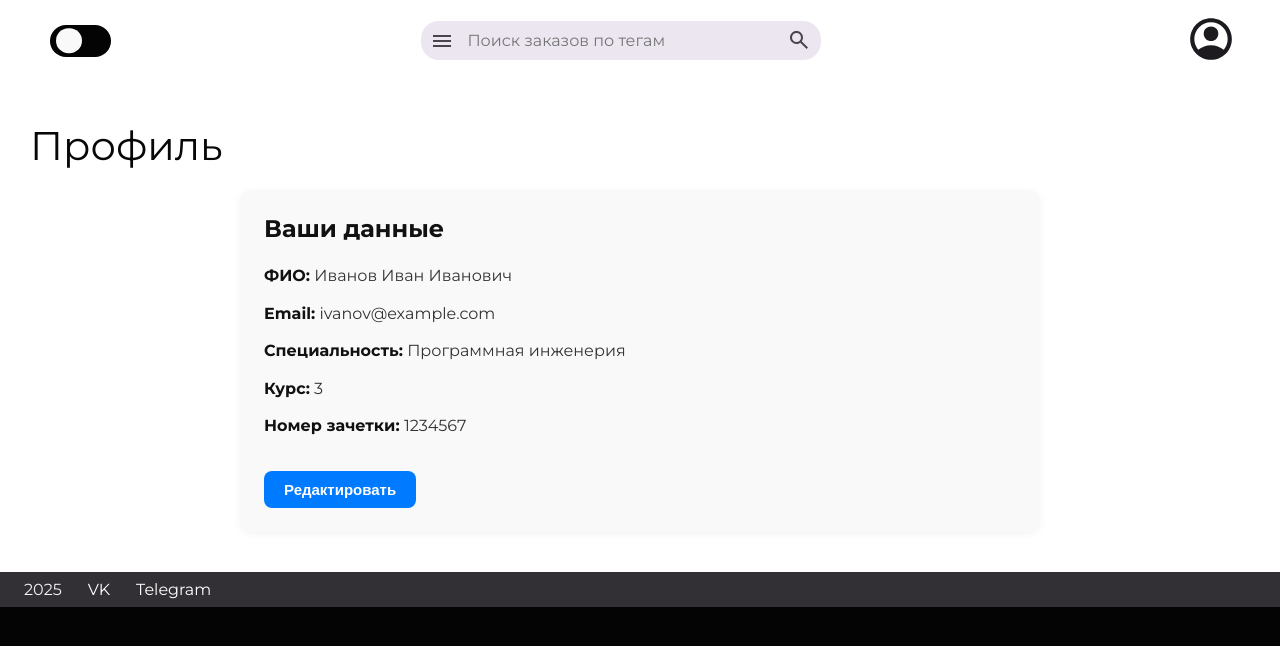
After one commit to BinaryBard7279/Summer_project, a FastAPI app: template backend/templates/profile.html in a window 1280 px wide. The commit adds this page. Shown: the top 646 px of the page. Run offline with FastAPI, Linux system fonts and the light colour scheme; the template is opened without the code that fills it, so the values that code supplies are empty.

Commit message:
немного отредачил главную страницу + временная заглушка profile, потом сделаю адекватно

```diff
--- /dev/null
+++ b/backend/static/js/profile.js
@@ -0,0 +1,26 @@
+document.addEventListener('DOMContentLoaded', () => {
+    const editProfileBtn = document.getElementById('editProfileBtn');
+    const profileInfo = document.querySelector('.profile-info');
+    const profileEditForm = document.getElementById('profileEditForm');
+    const cancelEditBtn = document.getElementById('cancelEditBtn');
+
+    // Показать форму редактирования
+    editProfileBtn.addEventListener('click', () => {
+        profileInfo.classList.add('hidden');
+        profileEditForm.classList.remove('hidden');
+    });
+
+    // Скрыть форму редактирования
+    cancelEditBtn.addEventListener('click', () => {
+        profileInfo.classList.remove('hidden');
+        profileEditForm.classList.add('hidden');
+    });
+
+    // Здесь будет логика сохранения формы
+    profileEditForm.addEventListener('submit', (e) => {
+        e.preventDefault();
+        alert('Данные сохранены! (в будущем здесь будет запрос на сервер)');
+        profileInfo.classList.remove('hidden');
+        profileEditForm.classList.add('hidden');
+    });
+});
--- /dev/null
+++ b/backend/static/profile.css
@@ -0,0 +1,99 @@
+ /* Стили для страницы профиля */
+.profile-main {
+    padding: 40px 30px;
+}
+
+.profile-container {
+    max-width: 800px;
+    margin: 0 auto;
+    background-color: #f9f9f9;
+    padding: 24px;
+    border-radius: 12px;
+    box-shadow: 0 2px 8px rgba(0,0,0,0.05);
+}
+
+.profile-info h2,
+.profile-edit-form h2 {
+    margin-bottom: 20px;
+    font-weight: 600;
+}
+
+.profile-info p {
+    font-size: 16px;
+    line-height: 1.6;
+    margin-bottom: 12px;
+    color: #333;
+}
+
+.profile-info strong {
+    color: #111;
+}
+
+.edit-btn, .save-btn, .cancel-btn {
+    border: none;
+    border-radius: 8px;
+    padding: 10px 20px;
+    font-size: 15px;
+    font-weight: 600;
+    cursor: pointer;
+    transition: all 0.2s;
+}
+
+.edit-btn {
+    background-color: #007bff;
+    color: white;
+    margin-top: 20px;
+}
+
+.edit-btn:hover {
+    background-color: #0056b3;
+}
+
+/* Стили для формы редактирования */
+.profile-edit-form {
+    margin-top: 30px;
+    padding-top: 20px;
+    border-top: 1px solid #eee;
+}
+
+.profile-edit-form label {
+    display: block;
+    margin-bottom: 8px;
+    font-weight: 500;
+}
+
+.profile-edit-form input,
+.profile-edit-form select {
+    width: 100%;
+    padding: 10px;
+    border-radius: 6px;
+    border: 1px solid #ccc;
+    margin-bottom: 16px;
+    font-size: 16px;
+}
+
+.form-actions {
+    display: flex;
+    gap: 12px;
+    margin-top: 20px;
+}
+
+.save-btn {
+    background-color: #28a745;
+    color: white;
+}
+.save-btn:hover {
+    background-color: #218838;
+}
+
+.cancel-btn {
+    background-color: #f0f0f0;
+    color: #333;
+}
+.cancel-btn:hover {
+    background-color: #ddd;
+}
+
+.hidden {
+    display: none;
+}
--- a/backend/static/style.css
+++ b/backend/static/style.css
@@ -234,19 +234,26 @@ main {
   transition: background-color 0.3s ease;
 }
 .main-title {
+  text-align: left;
+  margin-bottom: 20px;
   font-size: 40px;
   font-weight: 400;
-  margin-left: 30px;
-  margin-top: 22px;
-  margin-bottom: 30px;
   color: var(--text-title);
   transition: color 0.3s ease;
 }
+
+.orders-container {
+  max-width: 1440px;
+  margin: 0 auto;
+  padding: 0 20px; /* Добавим немного отступов по бокам */
+}
+
 .orders {
-  display: flex;
+  display: grid;
+  grid-template-columns: repeat(auto-fill, minmax(300px, 1fr));
+  max-width: 1440px;
+  margin: 0 auto;
   gap: 68px;
-  justify-content: center;
-  flex-wrap: wrap;
 }
 .order-card {
   background: #caffc9;
--- a/backend/templates/index.html
+++ b/backend/templates/index.html
@@ -40,6 +40,7 @@
 
     <!-- Основной контент -->
     <main>
+        <div class="orders-container">
             <h1 class="main-title">Активные заказы</h1>
             <section class="orders">
                 <!-- Карточка заказа -->
@@ -94,6 +95,7 @@
                     </div>
                 </div>
             </section>
+        </div>
     </main>
 
     <!-- Нижний футер -->
--- /dev/null
+++ b/backend/templates/profile.html
@@ -0,0 +1,87 @@
+<!DOCTYPE html>
+<html lang="ru">
+<head>
+    <meta charset="UTF-8">
+    <meta name="viewport" content="width=device-width, initial-scale=1.0">
+    <title>Профиль пользователя</title>
+    <link href="https://fonts.googleapis.com/css2?family=Montserrat:wght@400;700&display=swap" rel="stylesheet">
+    <link rel="stylesheet" href="../static/style.css">
+    <link rel="stylesheet" href="../static/profile.css">
+</head>
+<body>
+    <!-- Верхняя панель (такая же, как на index.html) -->
+    <header class="header">
+        <label class="switch">
+            <input class="switch__input" type="checkbox" data-theme-toggle>
+            <span class="switch__slider"></span>
+        </label>
+        <div class="header__search">
+            <button class="menu-btn"><img src="../static/media/menu.svg" alt="Menu"></button>
+            <input type="text" placeholder="Поиск заказов по тегам">
+            <button class="search-btn"><img src="../static/media/search.svg" alt="Search"></button>
+        </div>
+        <div class="header__profile">
+            <button class="profile-btn" id="profileBtn">
+                <img src="../static/media/profile.svg" alt="Profile">
+            </button>
+            <div class="profile-menu hidden" id="profileMenu">
+                <a href="/profile" class="menu-item">Профиль</a>
+                <a href="/active-orders" class="menu-item">Активные заказы</a>
+                <a href="/completed-orders" class="menu-item">Выполненные заказы</a>
+                <hr>
+                <button class="menu-item logout">Выйти</button>
+            </div>
+        </div>
+    </header>
+
+    <!-- Основной контент профиля -->
+    <main class="profile-main">
+        <h1 class="main-title">Профиль</h1>
+        <div class="profile-container">
+            <div class="profile-info">
+                <h2>Ваши данные</h2>
+                <p><strong>ФИО:</strong> <span id="user-fullname">Иванов Иван Иванович</span></p>
+                <p><strong>Email:</strong> <span id="user-email">ivanov@example.com</span></p>
+                <p><strong>Специальность:</strong> <span id="user-speciality">Программная инженерия</span></p>
+                <p><strong>Курс:</strong> <span id="user-course">3</span></p>
+                <p><strong>Номер зачетки:</strong> <span id="user-student-id">1234567</span></p>
+                <button class="edit-btn" id="editProfileBtn">Редактировать</button>
+            </div>
+
+            <div class="profile-edit-form hidden" id="profileEditForm">
+                <h2>Редактировать данные</h2>
+                <form>
+                    <label for="fullname">ФИО</label>
+                    <input type="text" id="fullname" name="fullname" value="Иванов Иван Иванович">
+
+                    <label for="speciality">Специальность</label>
+                    <input type="text" id="speciality" name="speciality" value="Программная инженерия">
+
+                    <label for="course">Курс</label>
+                    <select id="course" name="course">
+                        <option value="1">1 курс</option>
+                        <option value="2">2 курс</option>
+                        <option value="3" selected>3 курс</option>
+                        <option value="4">4 курс</option>
+                    </select>
+
+                    <div class="form-actions">
+                        <button type="button" class="cancel-btn" id="cancelEditBtn">Отмена</button>
+                        <button type="submit" class="save-btn">Сохранить</button>
+                    </div>
+                </form>
+            </div>
+        </div>
+    </main>
+
+    <!-- Нижний футер -->
+    <footer class="footer">
+        <span>2025</span>
+        <a href="#">VK</a>
+        <a href="#">Telegram</a>
+    </footer>
+
+    <script src="../static/js/main.js"></script>
+    <script src="../static/js/profile.js"></script>
+</body>
+</html>
```
Lines whose indentation alone changed are shown as unchanged.
